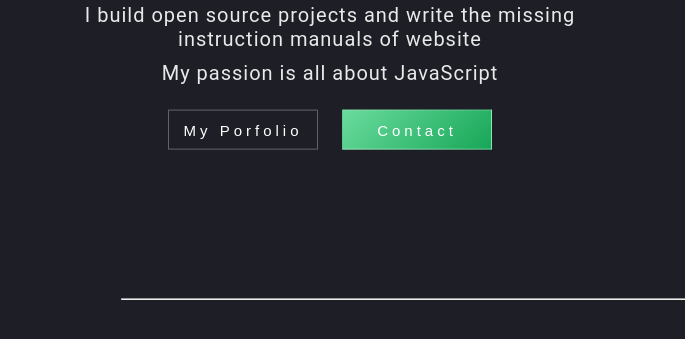
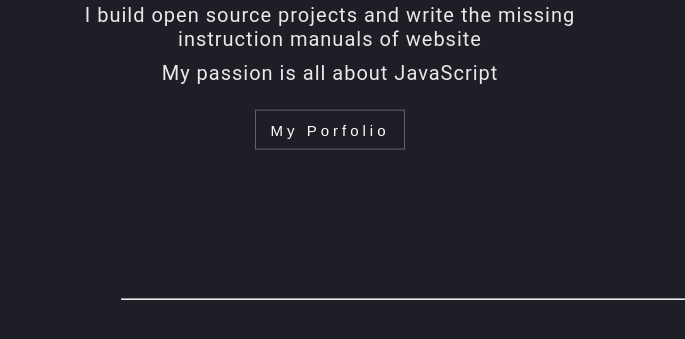
Before and after one commit to Taideptrai/porfolio1-page, a plain HTML site: page index.html in a window 1280 px wide. Shown: the part 303-642 px from the top of the page, 0-685 px from the left. Drawn offline with nearby package versions, Linux system fonts and the light colour scheme; no server answers.

Commit message:
Update index.html

```diff
--- a/index.html
+++ b/index.html
@@ -36,7 +36,6 @@
     <p>I build open source projects and write the missing instruction manuals of website</p>
     <p>My passion is all about JavaScript </p>
    <button onclick="window.location.href='https://taideptrai.github.io/porfolio2/';" class="button button1" >My Porfolio</button>
-   <button class="button button2">Contact</button>
    </div>
   <div class="header2andSocial">
   <div class="header2">
```
